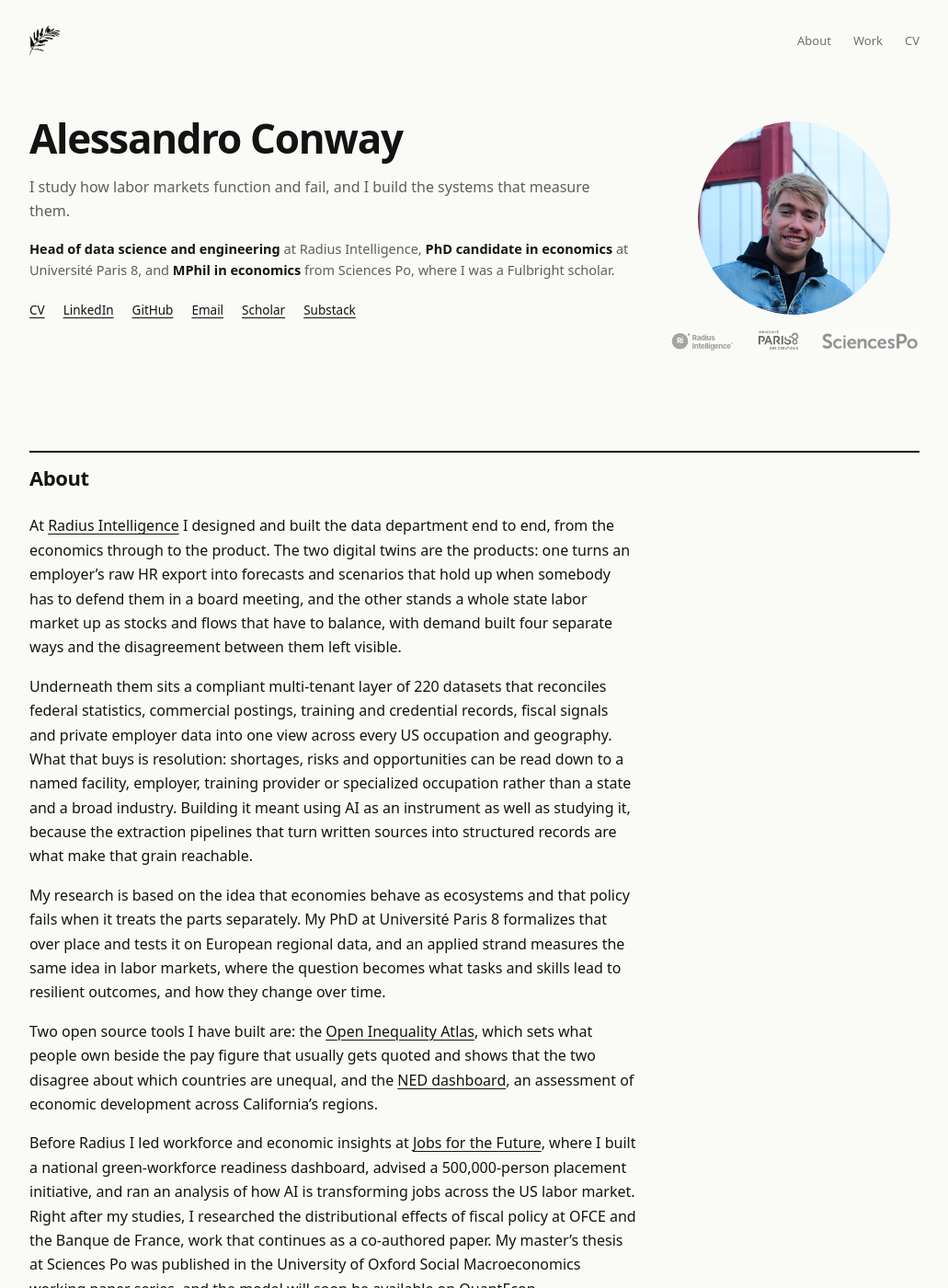
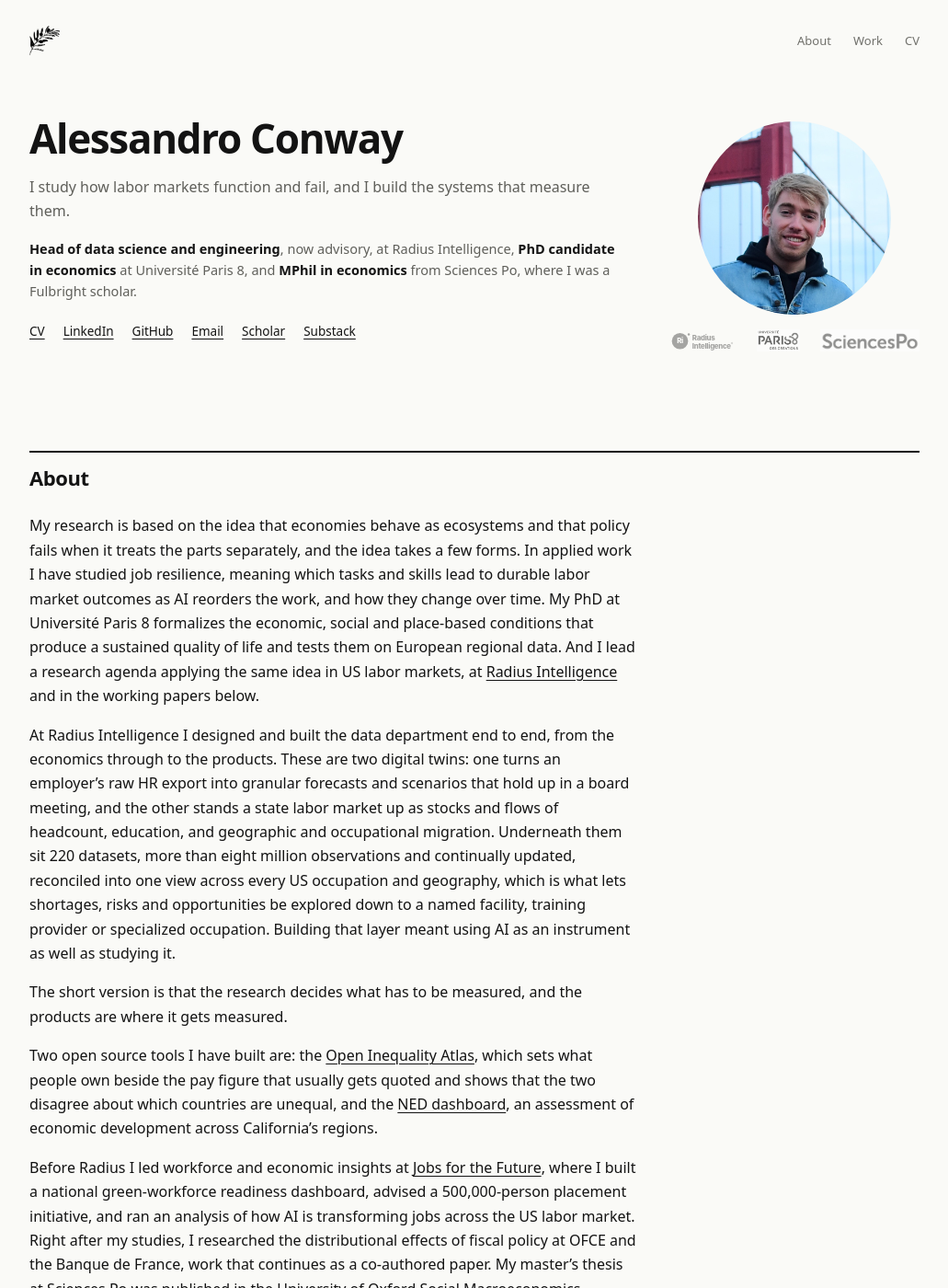
Before and after one commit to conway1521/conway1521.github.io, a Jekyll site: the page built from index.html, in a window 1280 px wide and 1400 px high. Shown: the whole window at 92% size, without its empty margins (124-1155 px from the left). Built offline with Jekyll 4.4.1, drawn with Linux system fonts in a browser that asks for light colours; some of the changed text lies outside the part shown.

Commit message:
Open the About on the research, and mark the Radius role advisory
The research idea leads and takes three forms in the first paragraph:
applied work on job resilience, the PhD on the conditions behind a
sustained quality of life, and the agenda running in US labor markets
at Radius and in the working papers. Radius is one paragraph, with the
twins described by what they forecast and what flows they balance, and
the data layer by its size and grain. A one-line third paragraph states
the relationship between the two halves as a fact rather than an
assessment.

The hero line and the Roles row now say the Radius role is advisory,
matching the CV.

```diff
--- a/index.html
+++ b/index.html
@@ -19,7 +19,7 @@
     <p class="hero__tagline">I study how labor markets function and fail, and I build the systems that measure them.</p>
 
     <p class="hero__affil">
-      <strong>Head of data science and engineering</strong> at Radius Intelligence, <strong>PhD candidate in economics</strong> at Universit&eacute; Paris 8, and <strong>MPhil in economics</strong> from Sciences Po, where I was a Fulbright scholar.
+      <strong>Head of data science and engineering</strong>, now advisory, at Radius Intelligence, <strong>PhD candidate in economics</strong> at Universit&eacute; Paris 8, and <strong>MPhil in economics</strong> from Sciences Po, where I was a Fulbright scholar.
     </p>
 
     <div class="hero__social">
@@ -40,11 +40,11 @@
     </div>
 
     <div class="prose prose--lg">
-      <p>At <a href="https://ri-labs.com" target="_blank" rel="noopener">Radius Intelligence</a> I designed and built the data department end to end, from the economics through to the product. The two digital twins are the products: one turns an employer&rsquo;s raw HR export into forecasts and scenarios that hold up when somebody has to defend them in a board meeting, and the other stands a whole state labor market up as stocks and flows that have to balance, with demand built four separate ways and the disagreement between them left visible.</p>
+      <p>My research is based on the idea that economies behave as ecosystems and that policy fails when it treats the parts separately, and the idea takes a few forms. In applied work I have studied job resilience, meaning which tasks and skills lead to durable labor market outcomes as AI reorders the work, and how they change over time. My PhD at Universit&eacute; Paris 8 formalizes the economic, social and place-based conditions that produce a sustained quality of life and tests them on European regional data. And I lead a research agenda applying the same idea in US labor markets, at <a href="https://ri-labs.com" target="_blank" rel="noopener">Radius Intelligence</a> and in the working papers below.</p>
 
-      <p>Underneath them sits a compliant multi-tenant layer of 220 datasets that reconciles federal statistics, commercial postings, training and credential records, fiscal signals and private employer data into one view across every US occupation and geography. What that buys is resolution: shortages, risks and opportunities can be read down to a named facility, employer, training provider or specialized occupation rather than a state and a broad industry. Building it meant using AI as an instrument as well as studying it, because the extraction pipelines that turn written sources into structured records are what make that grain reachable.</p>
+      <p>At Radius Intelligence I designed and built the data department end to end, from the economics through to the products. These are two digital twins: one turns an employer&rsquo;s raw HR export into granular forecasts and scenarios that hold up in a board meeting, and the other stands a state labor market up as stocks and flows of headcount, education, and geographic and occupational migration. Underneath them sit 220 datasets, more than eight million observations and continually updated, reconciled into one view across every US occupation and geography, which is what lets shortages, risks and opportunities be explored down to a named facility, training provider or specialized occupation. Building that layer meant using AI as an instrument as well as studying it.</p>
 
-      <p>My research is based on the idea that economies behave as ecosystems and that policy fails when it treats the parts separately. My PhD at Universit&eacute; Paris 8 formalizes that over place and tests it on European regional data, and an applied strand measures the same idea in labor markets, where the question becomes what tasks and skills lead to resilient outcomes, and how they change over time.</p>
+      <p>The short version is that the research decides what has to be measured, and the products are where it gets measured.</p>
 
       <p>Two open source tools I have built are: the <a href="https://conway1521.github.io/open-inequality-atlas/" target="_blank" rel="noopener">Open Inequality Atlas</a>, which sets what people own beside the pay figure that usually gets quoted and shows that the two disagree about which countries are unequal, and the <a href="https://ned-dashboard.onrender.com" target="_blank" rel="noopener">NED dashboard</a>, an assessment of economic development across California&rsquo;s regions.</p>
 
@@ -65,7 +65,7 @@
     <div class="roles">
       <div class="role-row">
         <div>
-          <div class="role-row__t">Head of data science and engineering</div>
+          <div class="role-row__t">Head of data science and engineering, now advisory</div>
           <div class="role-row__o"><a href="https://ri-labs.com" target="_blank" rel="noopener">Radius Intelligence</a>, San Francisco</div>
         </div>
         <div class="role-row__d">May 2025 &ndash; present</div>
```
